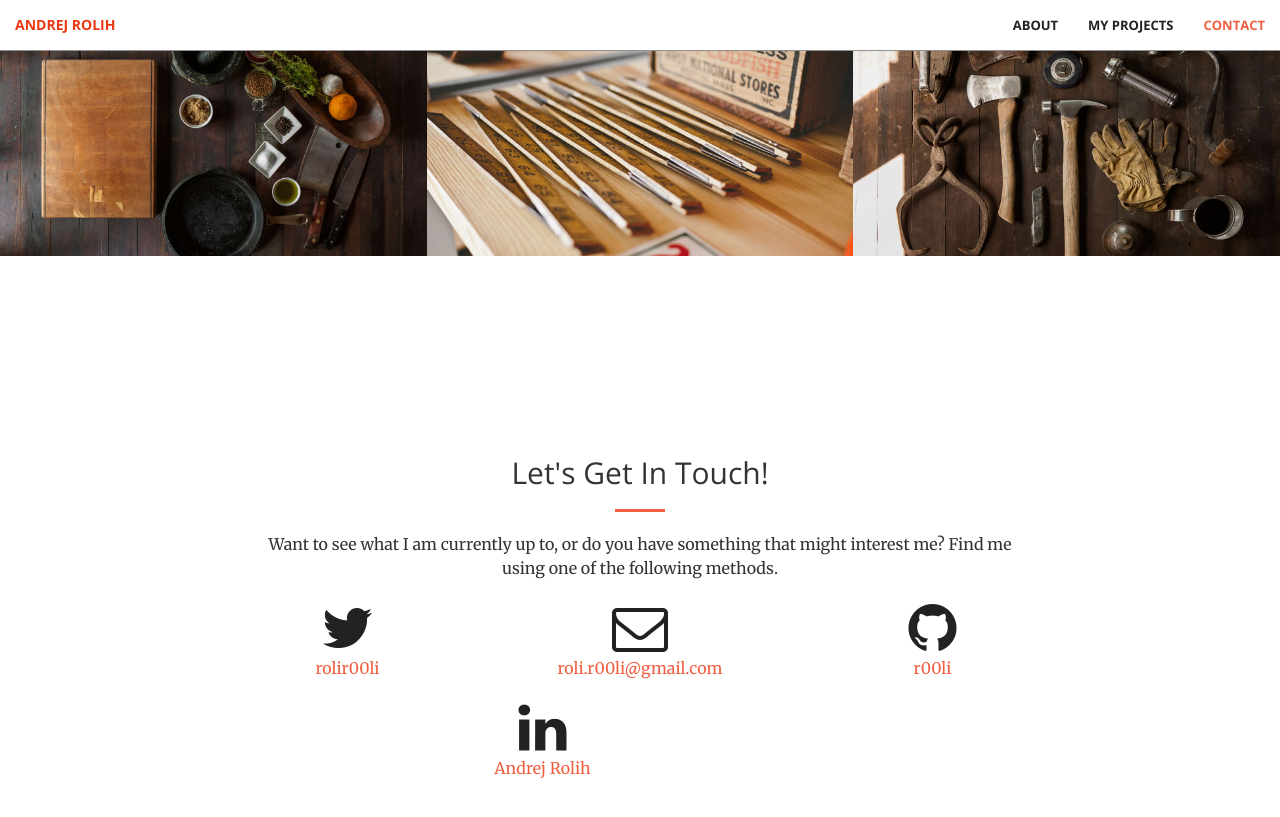
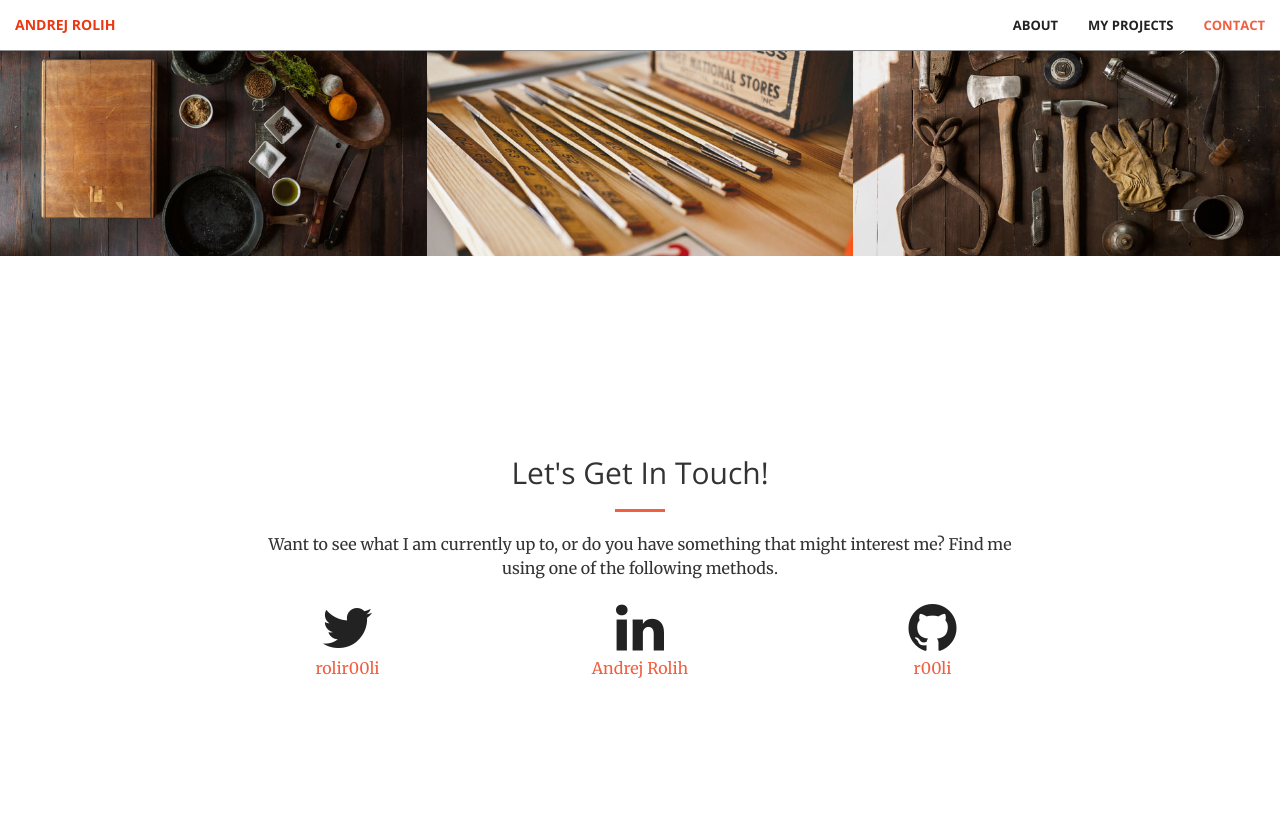
Before and after one commit to r00li/r00li.github.io, a Jekyll site: the page built from index.html, in a window 1280 px wide and 900 px high, scrolled down 1813 px. Shown: the top 817 px of the window. Built offline with Jekyll 4.4.1, drawn with Linux system fonts in a browser that asks for light colours.

Commit message:
Removed email option

```diff
--- a/_includes/contact.html
+++ b/_includes/contact.html
@@ -13,9 +13,9 @@
             </a>
         </div>
         <div class="col-lg-2 col-lg-offset-1 text-center">
-            <a href="mailto:{{ site.email }}">
-            <i class="fa fa-envelope-o fa-3x wow bounceIn" data-wow-delay=".1s"></i>
-                <p>{{ site.email }}</p>
+            <a href="https://www.linkedin.com/in/andrej-rolih-1736425a">
+            <i class="fa fa-linkedin fa-3x wow bounceIn" data-wow-delay=".1s"></i>
+                <p>Andrej Rolih</p>
             </a>
         </div>
         <div class="col-lg-2 col-lg-offset-1 text-center">
@@ -24,12 +24,6 @@
                 <p>{{ site.github_username }}</p>
             </a>
         </div>
-        <div class="col-lg-2 col-lg-offset-4 text-center">
-            <a href="https://www.linkedin.com/in/andrej-rolih-1736425a">
-            <i class="fa fa-linkedin fa-3x wow bounceIn" data-wow-delay=".1s"></i>
-                <p>Andrej Rolih</p>
-            </a>
-        </div>
 
     </div>
 </section>
```
